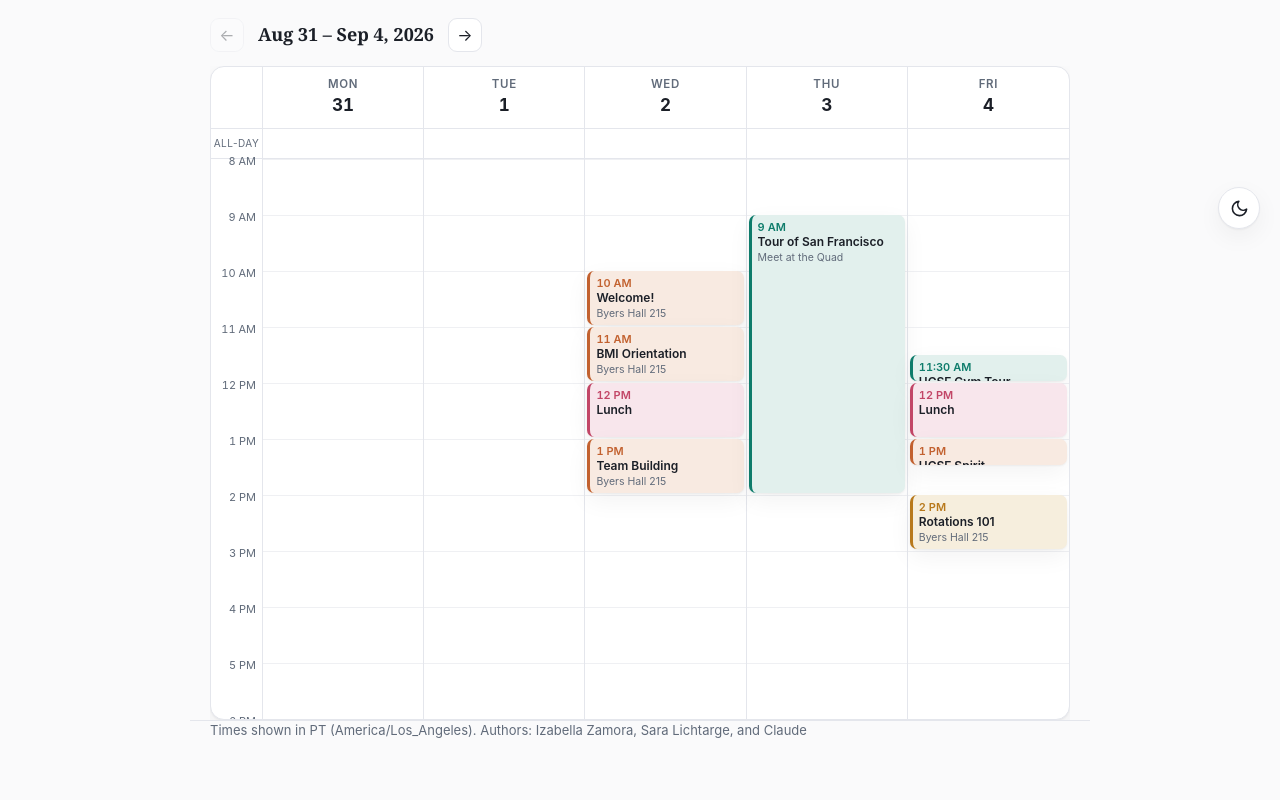
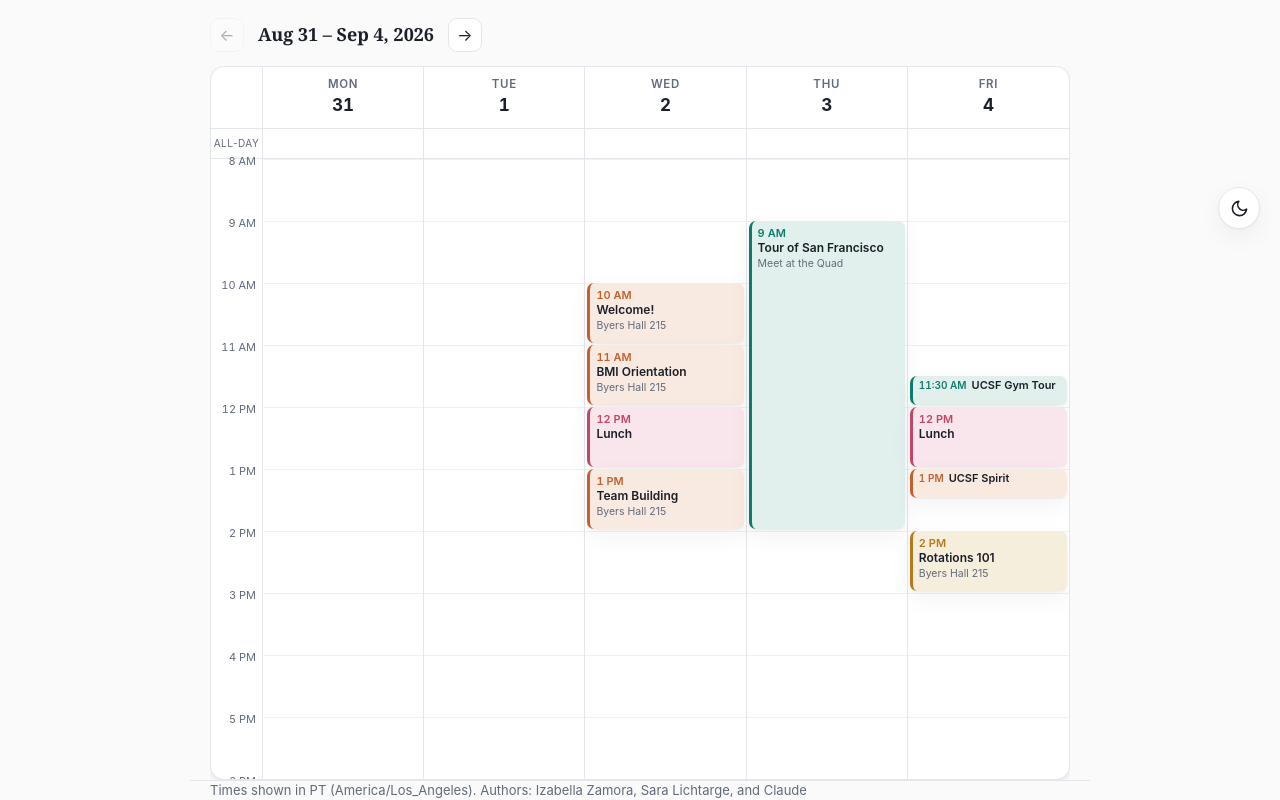
Before and after one commit to izabellaleahz/bmi-orientation, a plain HTML site: page index.html in a window 1280 px wide. Shown: the part 551-1351 px from the top of the page. Before the commit the page ends 1291 px from the top, so only its background shows below. Drawn offline with nearby package versions, Linux system fonts and the light colour scheme.

Commit message:
Week view: compact single-line layout for <=30 min blocks so they aren't cut off
Co-Authored-By: Claude Opus 4.8 <noreply@anthropic.com>

```diff
--- a/index.html
+++ b/index.html
@@ -172,6 +172,10 @@
   .wk-ev .ev-t { font-size: 11px; color: var(--tc); font-weight: 600; font-variant-numeric: tabular-nums; }
   .wk-ev .ev-n { font-size: 12px; font-weight: 600; line-height: 1.2; color: var(--ink); }
   .wk-ev .ev-loc { font-size: 10.5px; color: var(--muted); }
+  .wk-ev.compact { padding: 3px 6px; }
+  .wk-ev.compact .ev-line { display: flex; align-items: baseline; gap: 5px; min-width: 0; overflow: hidden; white-space: nowrap; line-height: 1.25; }
+  .wk-ev.compact .ev-t { font-size: 10px; flex: none; }
+  .wk-ev.compact .ev-n { font-size: 11px; min-width: 0; overflow: hidden; text-overflow: ellipsis; }
   .wk-empty { color: var(--muted); padding: 30px 4px; }
 
   /* SF interactive map */
@@ -596,7 +600,7 @@
 
   /* ---------- Week calendar view ---------- */
   let currentView = "week";
-  const HOURH = 56;
+  const HOURH = 62;
   const weekStarts = [...new Set(dates.map(d => isoOf(mondayOf(d))))].sort();
   let weekIdx = 0;
 
@@ -661,13 +665,15 @@
         const hgt=Math.max(26,(en-s)/60*HOURH-2);
         const w=100/(e._ncols||1), left=(e._col||0)*w;
         const t=trackMap[e.track]||{color:1};
-        const isThirtyMinuteLunch = e.title === "Lunch" && (en - s) === 30;
-        const timeLabel = isThirtyMinuteLunch ? `${esc(fmtTime(e.start))} · ${esc(e.title)}` : esc(fmtTime(e.start));
-        const bodyTitle = isThirtyMinuteLunch ? "" : esc(e.title);
-        col+=`<div class="wk-ev" style="top:${top}px;height:${hgt}px;left:calc(${left}% + 2px);width:calc(${w}% - 4px);--tc:var(--t-${t.color});--tw:var(--t-${t.color}-wash)" title="${esc(e.title)} · ${esc(fmtTime(e.start))}${e.end?"–"+esc(fmtTime(e.end)):""}">
-          <div class="ev-t">${timeLabel}</div>
-          ${bodyTitle?`<div class="ev-n">${bodyTitle}</div>`:``}
-          ${e.location?`<div class="ev-loc">${esc(e.location)}</div>`:``}
+        const isShort = (en - s) <= 30;
+        const tip = `${esc(e.title)} · ${esc(fmtTime(e.start))}${e.end?"–"+esc(fmtTime(e.end)):""}${e.location?" · "+esc(e.location):""}`;
+        const inner = isShort
+          ? `<div class="ev-line"><span class="ev-t">${esc(fmtTime(e.start))}</span><span class="ev-n">${esc(e.title)}</span></div>`
+          : `<div class="ev-t">${esc(fmtTime(e.start))}</div>
+          <div class="ev-n">${esc(e.title)}</div>
+          ${e.location?`<div class="ev-loc">${esc(e.location)}</div>`:``}`;
+        col+=`<div class="wk-ev${isShort?" compact":""}" style="top:${top}px;height:${hgt}px;left:calc(${left}% + 2px);width:calc(${w}% - 4px);--tc:var(--t-${t.color});--tw:var(--t-${t.color}-wash)" title="${tip}">
+          ${inner}
         </div>`;
       });
       col+=`</div>`;
```
